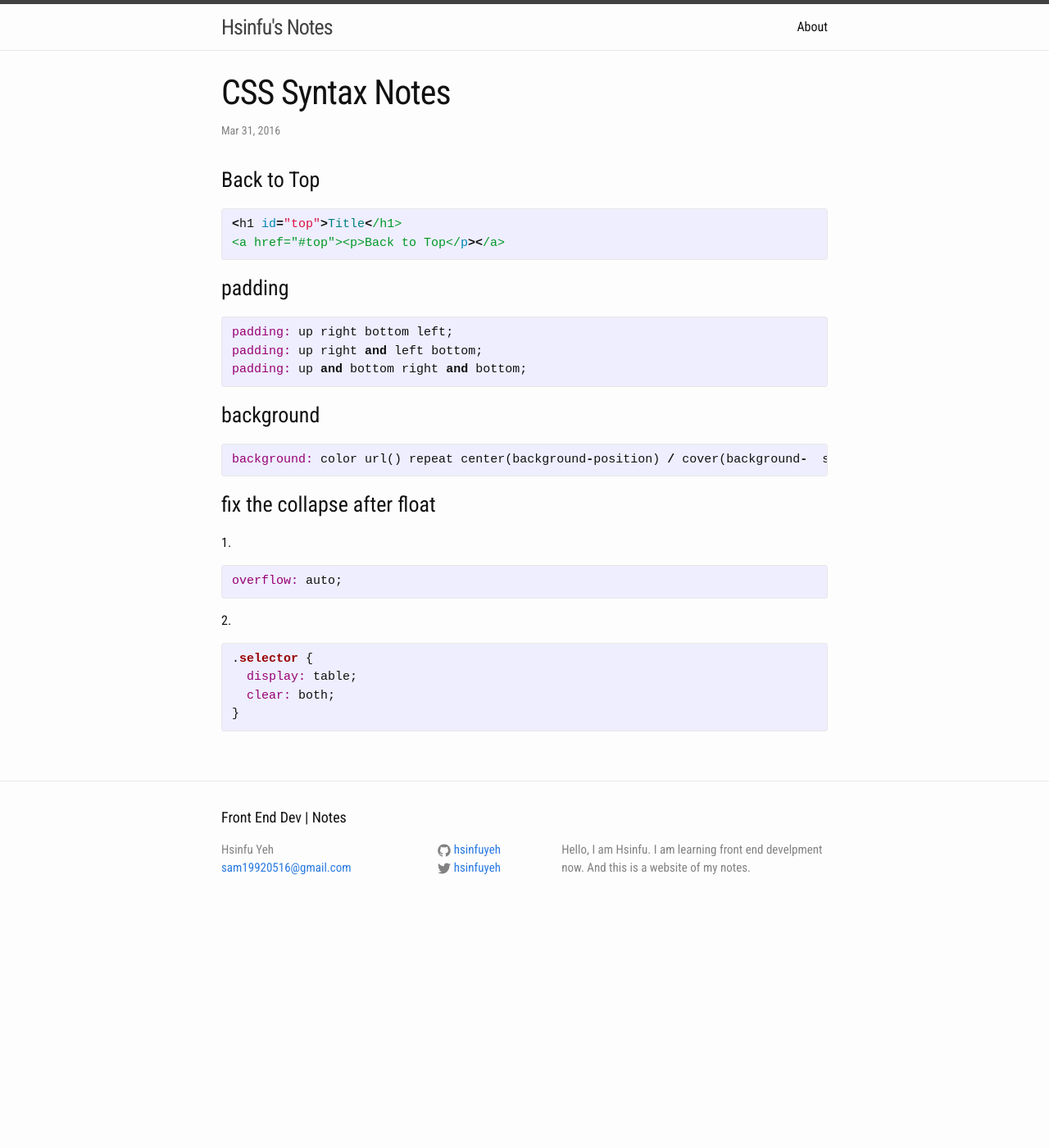
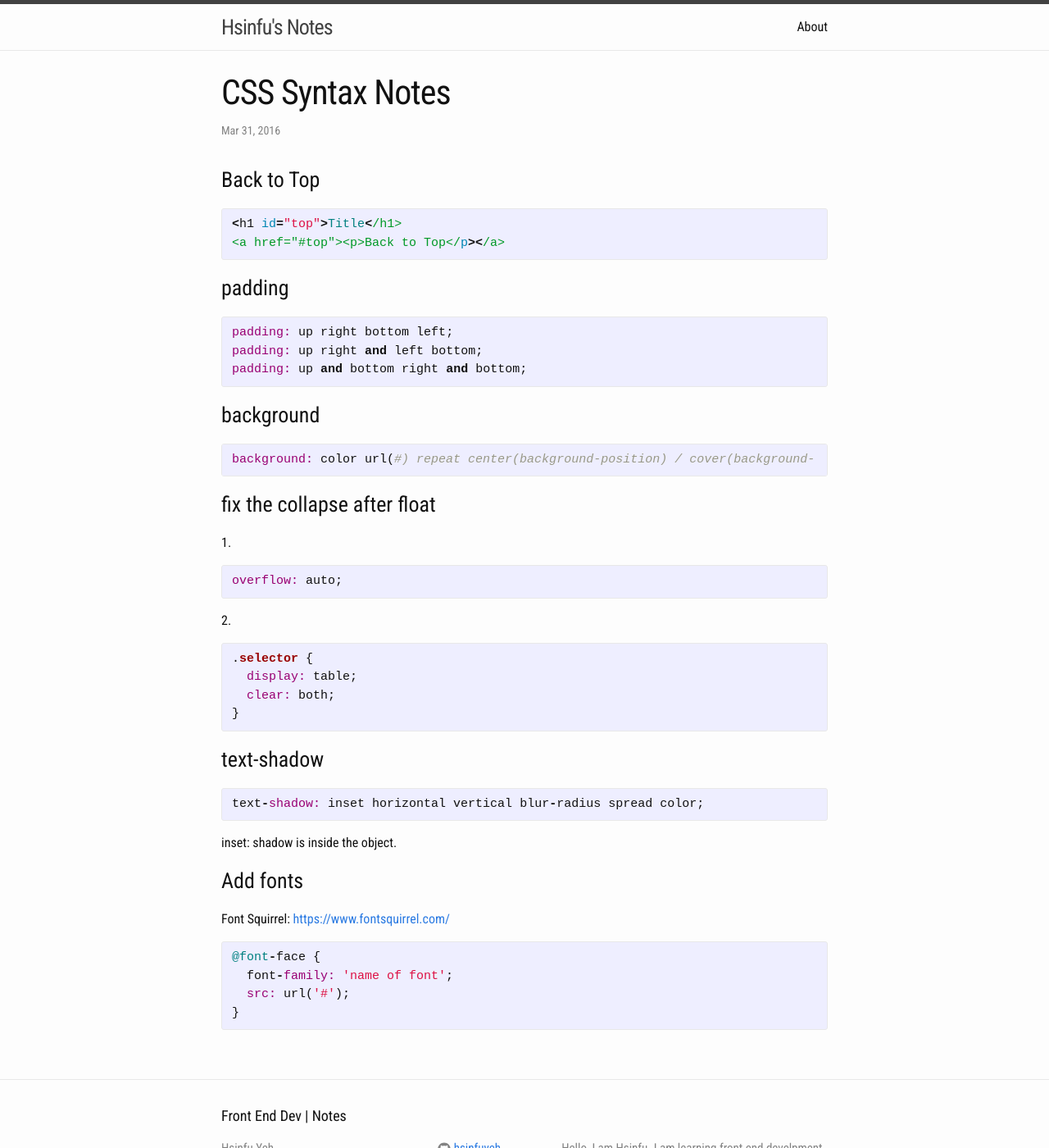
Before and after one commit to hsinfuyeh/hsinfuyeh.github.io, a Jekyll site: the page built from _posts/2016-03-31-css-syntax-note.markdown, in a window 1280 px wide and 1400 px high. Shown: the whole window at 82% size. Built offline with Jekyll 4.4.1, drawn with Linux system fonts in a browser that asks for light colours.

Commit message:
add notes

```diff
--- a/_posts/2016-03-31-css-syntax-note.markdown
+++ b/_posts/2016-03-31-css-syntax-note.markdown
@@ -19,7 +19,7 @@ padding: up and bottom right and bottom;
 
 <h3>background</h3>
 {% highlight ruby %}
-background: color url() repeat center(background-position) / cover(background-  size)
+background: color url(#) repeat center(background-position) / cover(background-  size)
 {% endhighlight %}
 
 <h3>fix the collapse after float</h3>
@@ -35,3 +35,38 @@ overflow: auto;
   clear: both;
 }
 {% endhighlight %}
+
+<h3>text-shadow</h3>
+{% highlight ruby %}
+text-shadow: inset horizontal vertical blur-radius spread color;
+{% endhighlight %}
+inset: shadow is inside the object.<br>
+
+<h3>Add fonts</h3>
+Font Squirrel: [https://www.fontsquirrel.com/][Font Squirrel]
+{% highlight ruby %}
+@font-face {
+  font-family: 'name of font';
+  src: url('#');
+}
+{% endhighlight %}
+
+
+
+
+
+
+
+
+
+
+
+
+
+
+
+
+
+
+
+[Font Squirrel]:https://www.fontsquirrel.com/
```
Also changed, not shown: _posts/2016-03-31-css-reference.markdown (+17 -2 lines), _posts/2016-04-01-responsive-layouts.markdown (added, +34 -0 lines).
